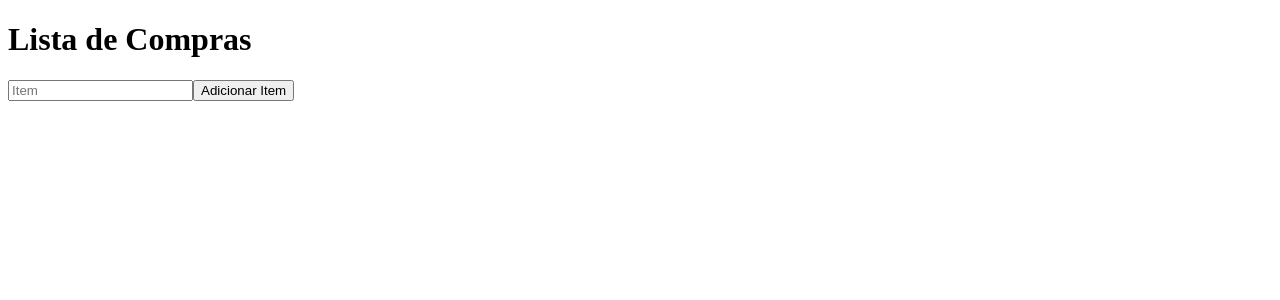
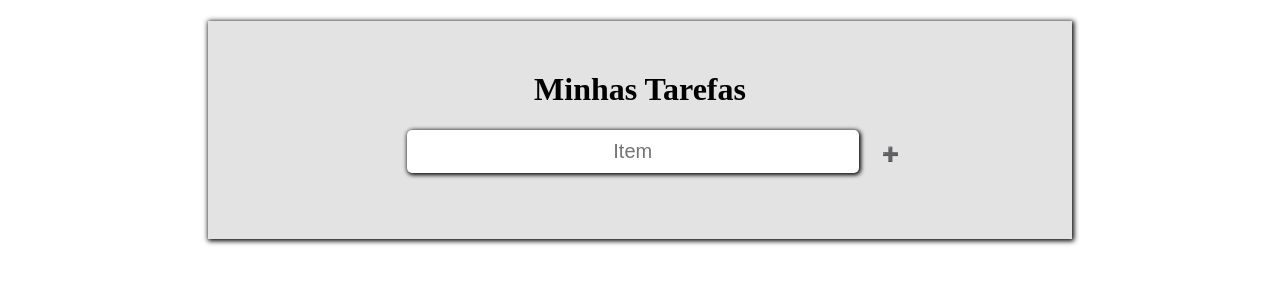
Before and after one commit to sajous/Lista-De-Tarefas, a React (Vite) app in the folder lista-tarefas/: page / in a window 1280 px wide. Shown: the top 300 px of the page. Built offline with nearby package versions, Linux system fonts and the light colour scheme.

Commit message:
feat: Css parcialmente terminado

```diff
--- a/lista-tarefas/index.html
+++ b/lista-tarefas/index.html
@@ -3,7 +3,15 @@
   <head>
     <meta charset="UTF-8" />
     <link rel="icon" type="image/svg+xml" href="/vite.svg" />
-    <meta name="viewport" content="width=device-width, initial-scale=1.0" />
+    <meta name="viewport" content="initial-scale=1, width=device-width" />
+    <link
+  rel="stylesheet"
+  href="https://fonts.googleapis.com/css?family=Roboto:300,400,500,700&display=swap"
+/>
+<link
+  rel="stylesheet"
+  href="https://fonts.googleapis.com/icon?family=Material+Icons"
+/>
     <title>Lista de Tarefas</title>
   </head>
   <body>
--- a/lista-tarefas/package.json
+++ b/lista-tarefas/package.json
@@ -9,6 +9,9 @@
     "preview": "vite preview"
   },
   "dependencies": {
+    "@emotion/react": "^11.10.4",
+    "@emotion/styled": "^11.10.4",
+    "@mui/material": "^5.10.5",
     "react": "^18.2.0",
     "react-dom": "^18.2.0",
     "react-icons": "^4.4.0"
--- a/lista-tarefas/src/pages/Home.tsx
+++ b/lista-tarefas/src/pages/Home.tsx
@@ -1,5 +1,7 @@
+import { Button, Checkbox, TextField } from "@mui/material";
 import React, { ReactEventHandler, useCallback, useState } from "react"
 import { FaTrash , FaEdit} from 'react-icons/fa'
+import './home.css'
 
 export const Home = () => {
 
@@ -23,13 +25,13 @@ export const Home = () => {
 
 
     return (
-        <div>
-            <h1>Lista de Compras</h1>
+        <div className="container">
+            <h1>Minhas Tarefas</h1>
       <input type="text" placeholder="Item" value={item} name="item" onChange = {e => setItem(e.target.value)} onKeyDown={handleKeyPress} />
-    <button onClick={addItem}>Adicionar Item</button>
+        <Button variant="text" className="Button" onClick={addItem}>➕</Button>
       <ul>
         {itemList.map((item:any) => (
-          <li><input type= "checkbox" />{item}<FaTrash /> <FaEdit /></li>
+          <li><Checkbox inputProps={{ 'aria-label': 'controlled' }} />{item}<a href=""><FaTrash /></a> <a href=""><FaEdit /></a></li>
         ))}
       </ul>
          </div>
--- /dev/null
+++ b/lista-tarefas/src/pages/home.css
@@ -0,0 +1,49 @@
+.container{
+
+    background-color: #e3e3e3 ;
+    margin: 10px 200px;
+    padding-bottom: 50px;
+    box-shadow: 1px 1px 5px 1px;
+}
+
+h1{
+    padding-top: 50px;
+    text-align: center;
+}
+
+input {
+    text-align: center;
+    border: none;
+    outline: none;
+    background-color: #fff;
+    border-radius: 5px;
+    padding: 10px;
+    width: 50%;
+    margin-left: 23%;
+    box-shadow: 1px 1px 4px 1px ;
+    font-size: 20px;
+
+}
+
+li {
+    list-style: none;
+    text-decoration: none;
+    margin-top: 4px;
+    margin-right:10px;
+    box-shadow: 1px 1px 5px 1px;
+    border-radius: 5px;
+    margin-left: -30px;
+    padding-top: 0px;
+    padding-bottom: 10px;
+    background-color: #fff;
+    font-size: 25px;
+
+}
+
+a {
+    text-decoration: none;
+    color: #000000;
+    float: right ;
+    margin-right: 20px;
+    margin-top: 10px;
+}
```
Also changed, not shown: 1 other file (tests, documents, lock files or other folders).
